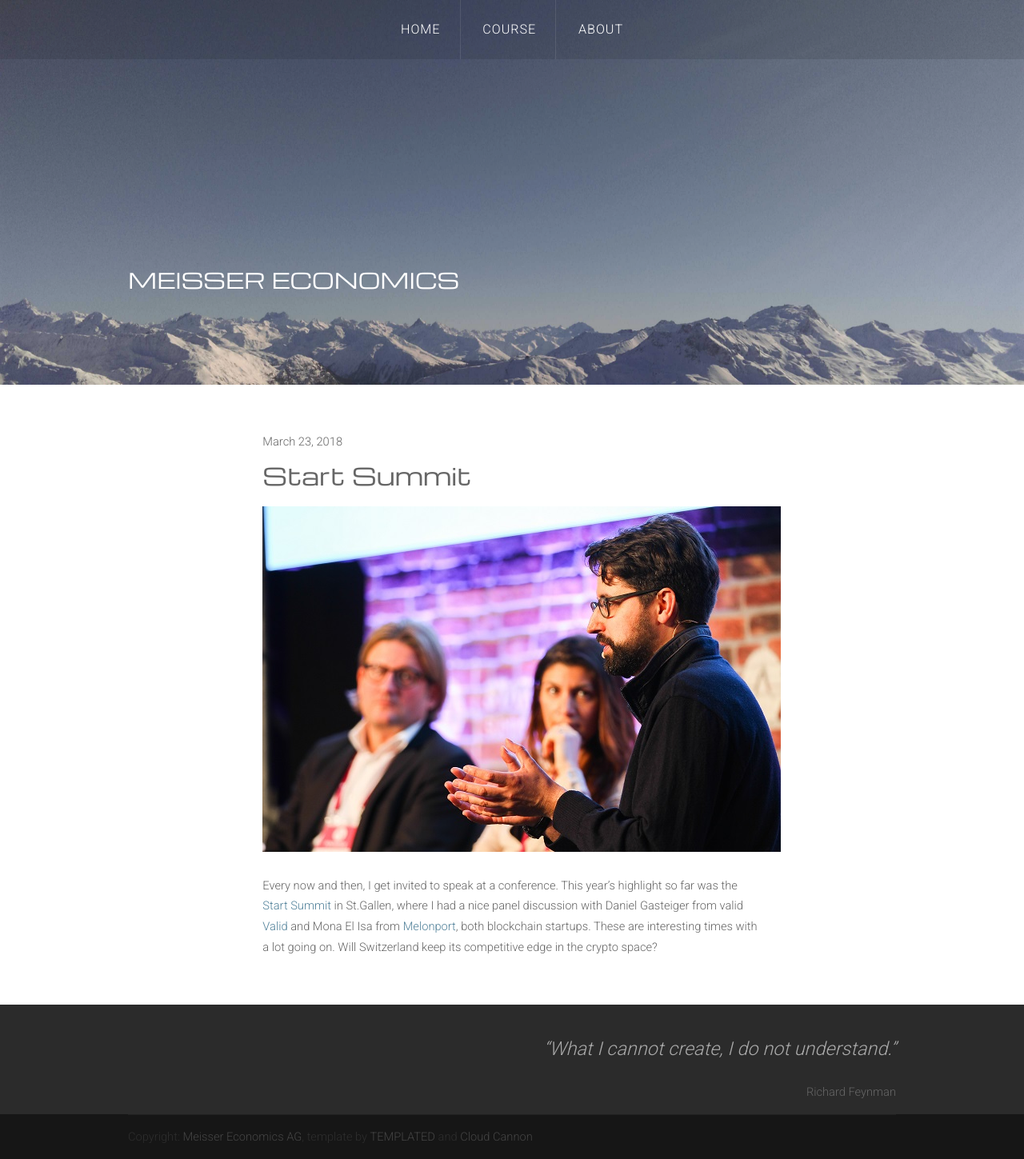
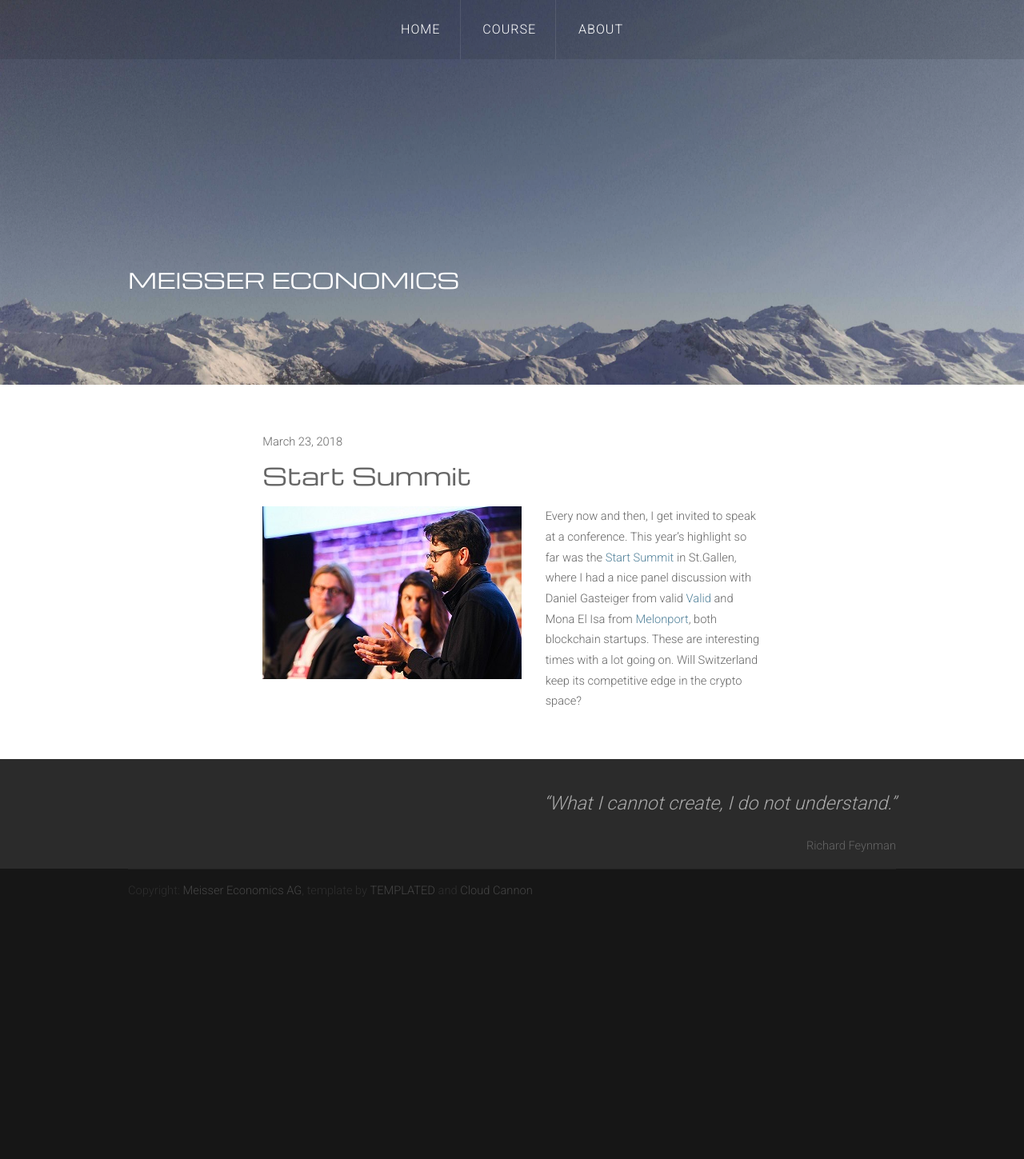
Before and after one commit to meisserecon/www, a Jekyll site: the page built from _posts/2018-03-23-start-summit.md, in a window 1280 px wide. Shown: the whole page at 80% size. Built offline with Jekyll 4.4.1, drawn with Linux system fonts in a browser that asks for light colours; nearby versions of some CDN libraries; after the commit the page ends 1142 px from its top, so only the background shows below that.

Commit message:
smaller preview image

```diff
--- a/_posts/2018-03-23-start-summit.md
+++ b/_posts/2018-03-23-start-summit.md
@@ -3,4 +3,4 @@ layout: post
 title: Start Summit
 description: I was in a panel at the Start Summit St. Gallen.
 ---
-<a href="../../../assets/images/startsummit.jpg"><img src="../../../assets/images/startsummit.jpg" alt="Panel" class="image left"></a>Every now and then, I get invited to speak at a conference. This year's highlight so far was the <a href="https://startsummit.ch/">Start Summit</a> in St.Gallen, where I had a nice panel discussion with Daniel Gasteiger from valid <a href="https://valid.global/">Valid</a> and Mona El Isa from <a href="http://melonport.com">Melonport</a>, both blockchain startups. These are interesting times with a lot going on. Will Switzerland keep its competitive edge in the crypto space?
+<a href="../../../assets/images/startsummit.jpg"><img src="../../../assets/images/startsummit-small.jpg" alt="Panel" class="image left"></a>Every now and then, I get invited to speak at a conference. This year's highlight so far was the <a href="https://startsummit.ch/">Start Summit</a> in St.Gallen, where I had a nice panel discussion with Daniel Gasteiger from valid <a href="https://valid.global/">Valid</a> and Mona El Isa from <a href="http://melonport.com">Melonport</a>, both blockchain startups. These are interesting times with a lot going on. Will Switzerland keep its competitive edge in the crypto space?
```
Also changed, not shown: assets/images/startsummit-small.jpg (added).
